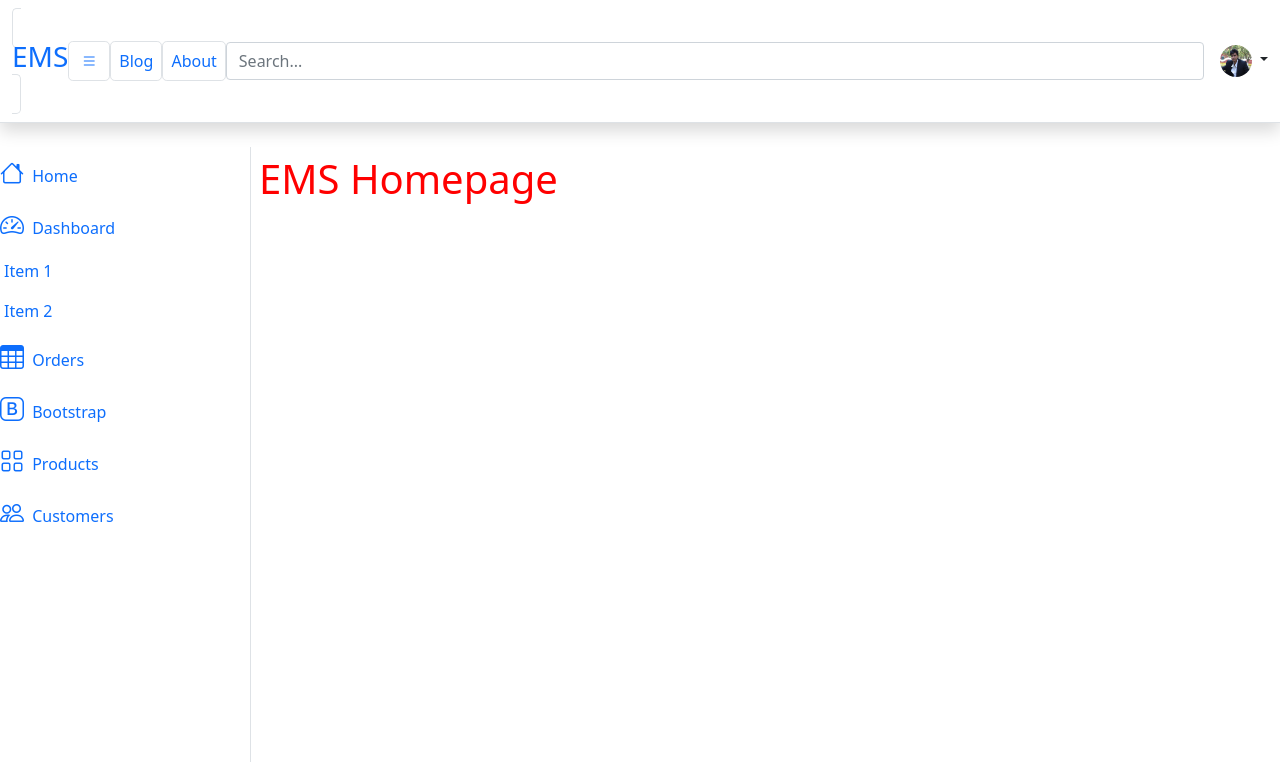
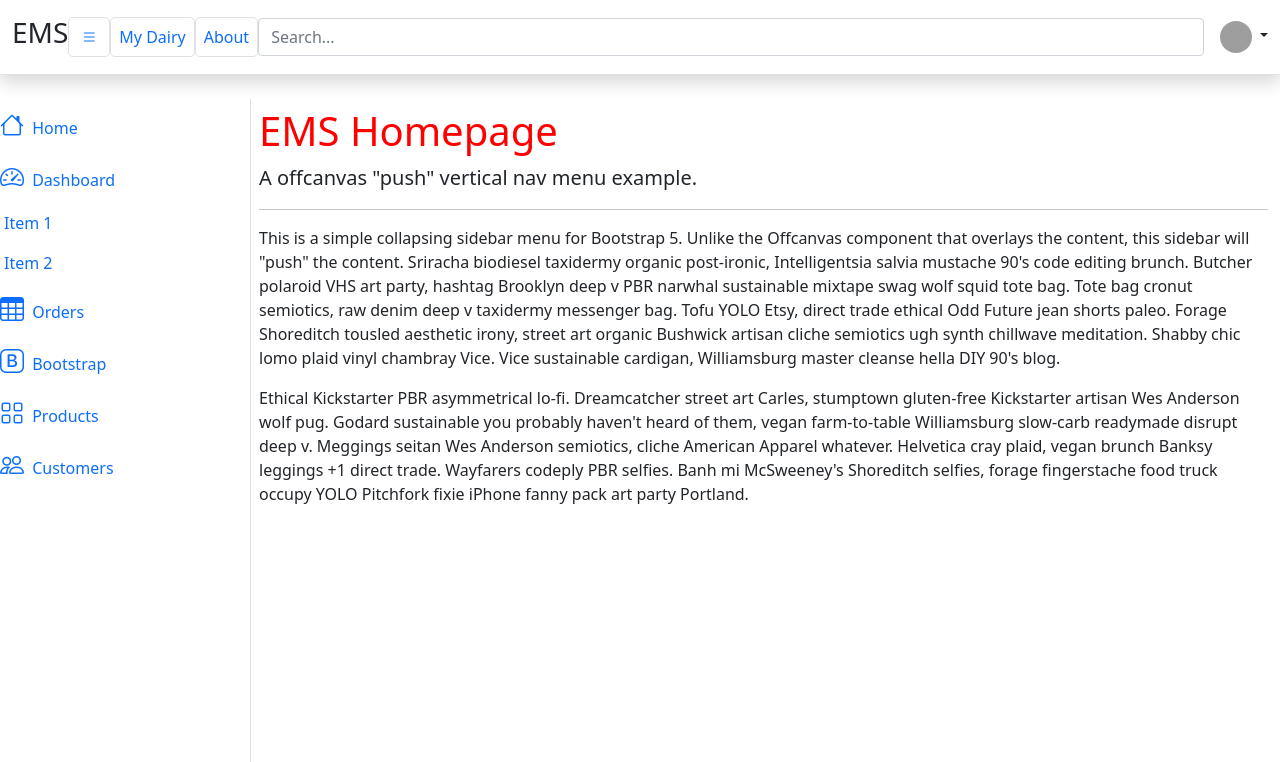
Before and after one commit to MdNazmul9/All-Django-Project_Need, a Django app: page / in a window 1280 px wide. Shown: the top 762 px of the page. Run offline with Django 3.2, Linux system fonts and the light colour scheme; some libraries are stand-ins or nearby versions; grey boxes are pictures that could not be loaded.

Commit message:
navigation bar and sidebar ok

```diff
--- a/backend/templates/_base.html
+++ b/backend/templates/_base.html
@@ -27,21 +27,20 @@
   <body>
     <header class="py-3 mb-4 border-bottom shadow">
       <div class="container-fluid align-items-center d-flex">
+
+        <div class="flex-grow-1 d-flex align-items-center">
             <div class="flex-shrink-0 dropdown">
-                    <a href="{% url 'home' %}" class="border rounded-3 p-2 text-decoration-none">
                <h3 class='website'>EMS</h3>
-                    </a>
             </div>
 
 
           <div class="flex-grow-1 d-flex align-items-center">
             <div class="flex-shrink-0 ">
-                        <a href="#" data-bs-target="#sidebar" data-bs-toggle="collapse"
-                            class="border rounded-3 p-2 text-decoration-none"><i class="bi bi-list bi-lg py-2 p-1"></i></a>
+                <a href="#" data-bs-target="#sidebar" data-bs-toggle="collapse" class="border rounded-3 p-2 text-decoration-none"><i class="bi bi-list bi-lg py-2 p-1"></i></a>
             </div>
             <div class="flex-shrink-0 ">
                 <!-- <button class="btn btn-light"> Blog</button> -->
-                        <a href="{% url 'blog:post_list' %}" class="border rounded-3 p-2 text-decoration-none">Blog</a>
+                <a href="#" class="border rounded-3 p-2 text-decoration-none">My Dairy</a>
             </div>
             <div class="flex-shrink-0 ">
                 <a href="#" class="border rounded-3 p-2 text-decoration-none">About</a>
@@ -54,27 +53,19 @@
                   <input type="search" class="form-control" placeholder="Search...">
               </form>
               <div class="flex-shrink-0 dropdown">
-                        <a href="#" class="d-block link-dark text-decoration-none dropdown-toggle" id="dropdownUser2"
-                            data-bs-toggle="dropdown" aria-expanded="false">
-                            <img src="{% static 'images/settings/nazmul.jpg' %}" alt="user" width="32" height="32"
-                                class="rounded-circle">
+                  <a href="#" class="d-block link-dark text-decoration-none dropdown-toggle" id="dropdownUser2" data-bs-toggle="dropdown" aria-expanded="false">
+                      <img src="https://ehsansoftware.com/img/team/nazmul.jpg" alt="user" width="32" height="32" class="rounded-circle">
                   </a>
-
+                  <!-- <ul class="dropdown-menu dropdown-menu-end shadow" aria-labelledby="dropdownUser2" style=""> -->
                   <ul class="dropdown-menu dropdown-menu-end shadow" aria-labelledby="dropdownUser2">
-                            {% if user.is_authenticated %}
-                            <li><a class="dropdown-item" href="#">{{request.user.username}}</a></li>
-                            <li><a class="dropdown-item" href="{% url 'logout' %}">Log Out</a></li>
-                            {% else %}
-                            <li><a class="dropdown-item" href="{% url 'login' %}">Log In</a></li>
-                            <li><a class="dropdown-item" href="{% url 'signup' %}">Sign Up</a></li>
-                            {% endif %}
-                            <li><a class="dropdown-item" href="#">Something else here</a></li>
+                      <li><a class="dropdown-item" href="#">New project...</a></li>
+                      <li><a class="dropdown-item" href="#">Settings</a></li>
+                      <li><a class="dropdown-item" href="#">Profile</a></li>
                       <li>
-                                <hr class="dropdown-divider">Settings
+                          <hr class="dropdown-divider">
                       </li>
-                            <li><a class="dropdown-item" href="#">Separated link</a></li>
+                      <li><a class="dropdown-item" href="#">Sign out</a></li>
                   </ul>
-                    </div>
               </div>
           </div>
       </div>
@@ -151,6 +142,15 @@
             {% block content %}
 
             {% endblock content %}
+
+            <p class="lead">A offcanvas "push" vertical nav menu example.</p>
+            <hr>
+            <div class="row">
+                <div class="col-12">
+                    <p>This is a simple collapsing sidebar menu for Bootstrap 5. Unlike the Offcanvas component that overlays the content, this sidebar will "push" the content. Sriracha biodiesel taxidermy organic post-ironic, Intelligentsia salvia mustache 90's code editing brunch. Butcher polaroid VHS art party, hashtag Brooklyn deep v PBR narwhal sustainable mixtape swag wolf squid tote bag. Tote bag cronut semiotics, raw denim deep v taxidermy messenger bag. Tofu YOLO Etsy, direct trade ethical Odd Future jean shorts paleo. Forage Shoreditch tousled aesthetic irony, street art organic Bushwick artisan cliche semiotics ugh synth chillwave meditation. Shabby chic lomo plaid vinyl chambray Vice. Vice sustainable cardigan, Williamsburg master cleanse hella DIY 90's blog.</p>
+                    <p>Ethical Kickstarter PBR asymmetrical lo-fi. Dreamcatcher street art Carles, stumptown gluten-free Kickstarter artisan Wes Anderson wolf pug. Godard sustainable you probably haven't heard of them, vegan farm-to-table Williamsburg slow-carb readymade disrupt deep v. Meggings seitan Wes Anderson semiotics, cliche American Apparel whatever. Helvetica cray plaid, vegan brunch Banksy leggings +1 direct trade. Wayfarers codeply PBR selfies. Banh mi McSweeney's Shoreditch selfies, forage fingerstache food truck occupy YOLO Pitchfork fixie iPhone fanny pack art party Portland.</p>
+                </div>
+            </div>
         </main>
     </div>
 </div>
```
Also changed, not shown: backend/media/nazmul.jpg (deleted), backend/static/images/settings/nazmul.jpg (deleted). Lines whose indentation alone changed are shown as unchanged.
